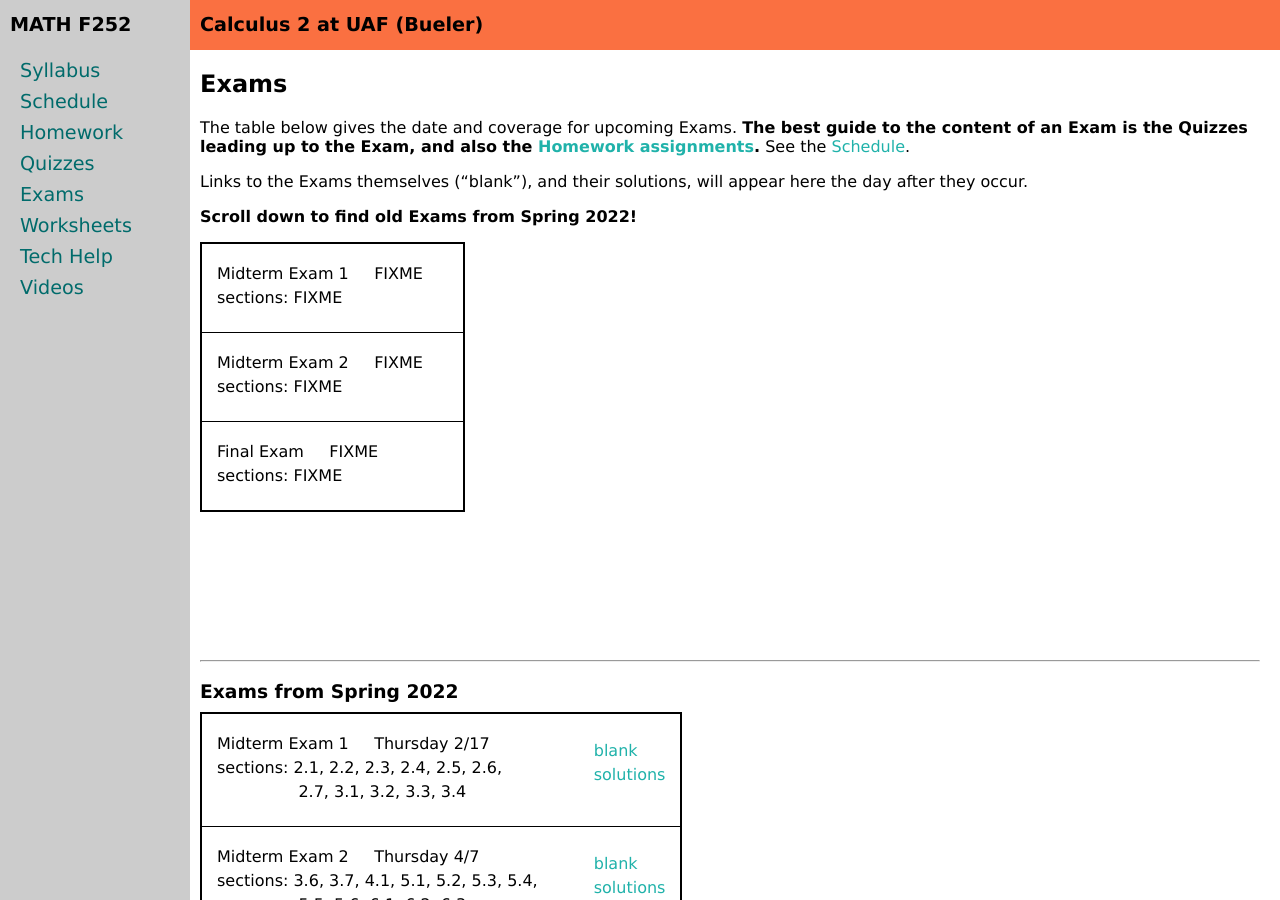
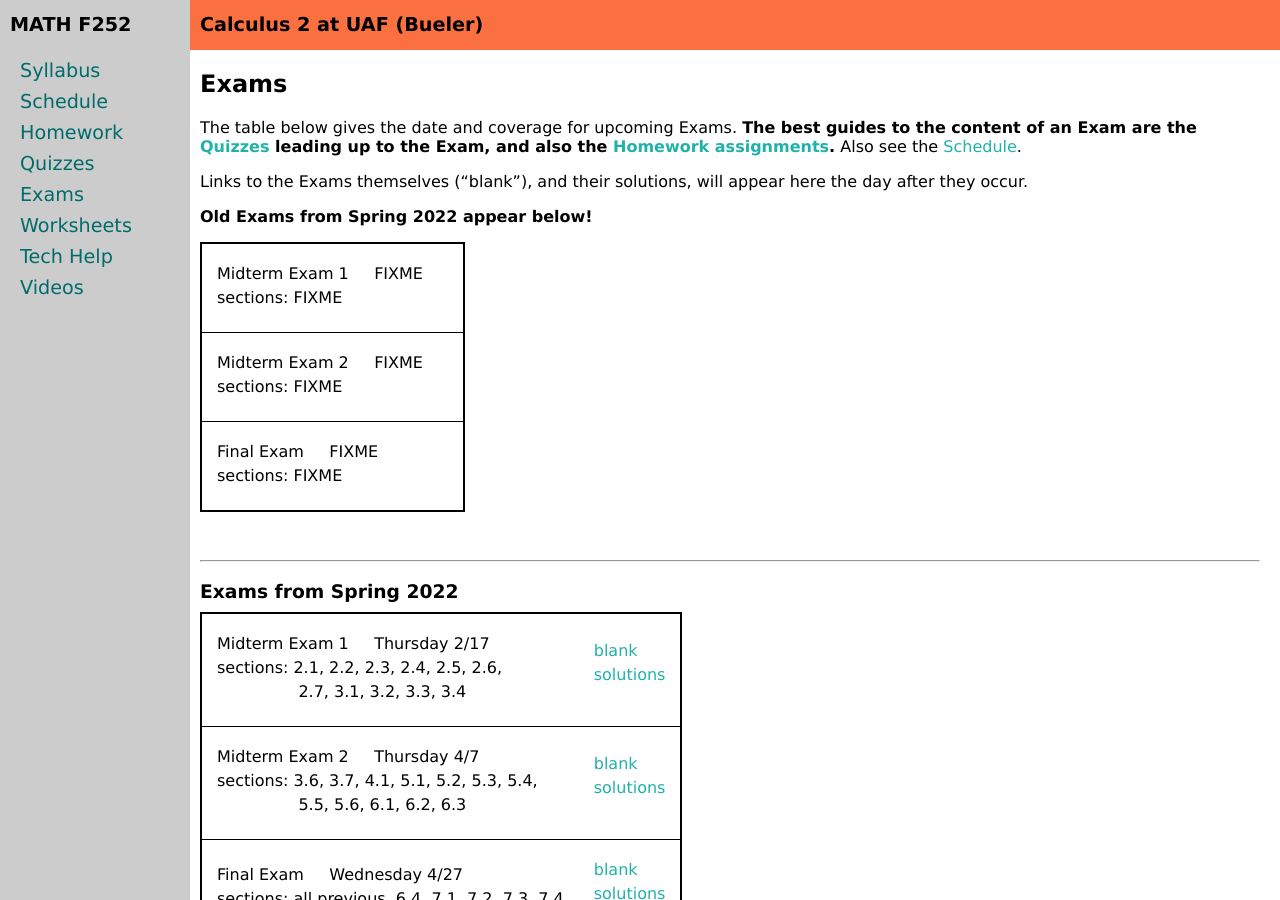
Before and after one commit to uaf-math/calc2, a Jekyll site: the page built from exams.md, in a window 1280 px wide and 900 px high. Built offline with Jekyll 4.4.1, drawn with Linux system fonts in a browser that asks for light colours.

Commit message:
more language/link fixing

```diff
--- a/exams.md
+++ b/exams.md
@@ -5,15 +5,15 @@ title: Exams
 
 ## Exams
 
-The table below gives the date and coverage for upcoming Exams.  <b>The best guide to the content of an Exam is the Quizzes leading up to the Exam, and also the [Homework assignments](homework.html).</b>  See the [Schedule](assets/general/schedule.pdf).
+The table below gives the date and coverage for upcoming Exams.  <b>The best guides to the content of an Exam are the [Quizzes](quizzes.html) leading up to the Exam, and also the [Homework assignments](homework.html).</b>  Also see the [Schedule](assets/general/schedule.pdf).
 
 Links to the Exams themselves ("blank"), and their solutions, will appear here the day after they occur.
 
-<b>Scroll down to find old Exams from Spring 2022!</b>
+<b>Old Exams from Spring 2022 appear below!</b>
 
 {% include exam_table.md  data=site.data.exams %}
 
-<div style="padding-bottom: 140px"></div>
+<div style="padding-bottom: 40px"></div>
 
 ---
 ### Exams from Spring 2022
```
